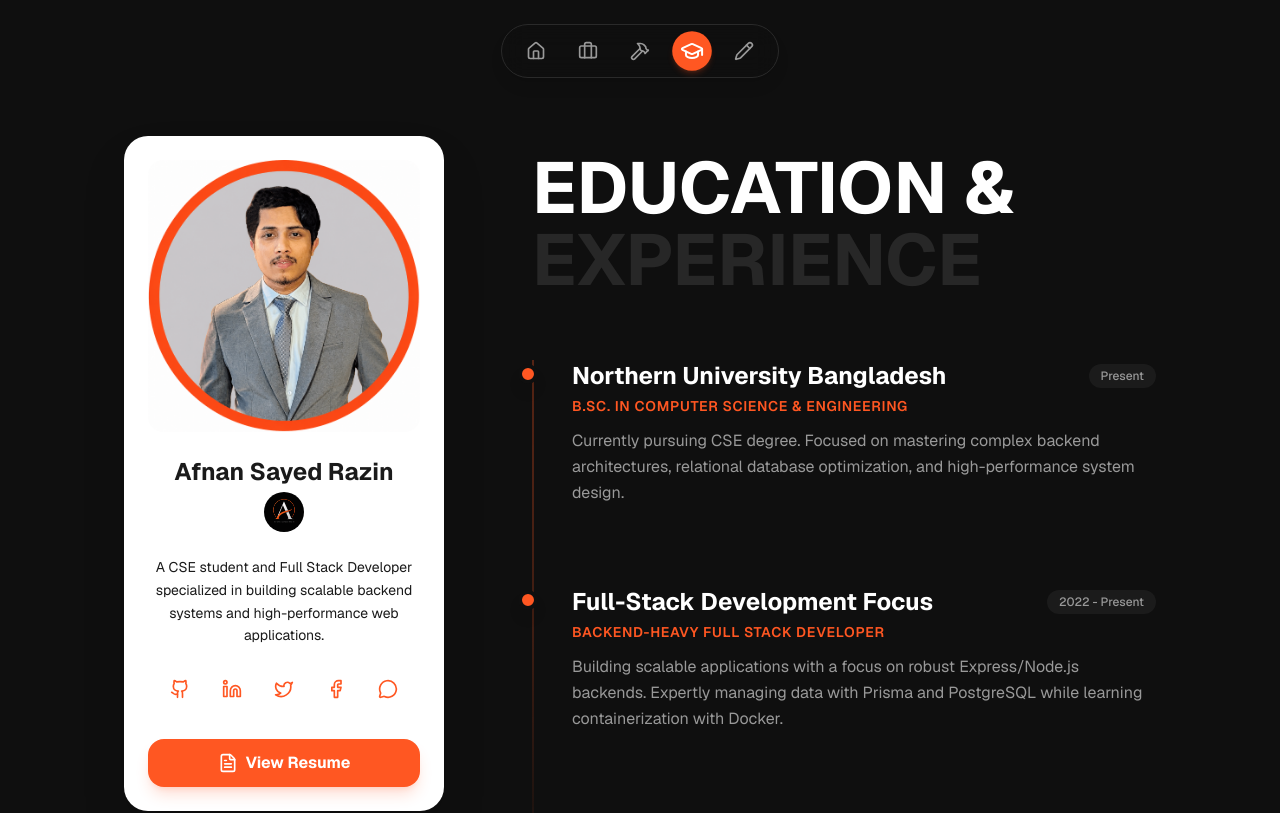
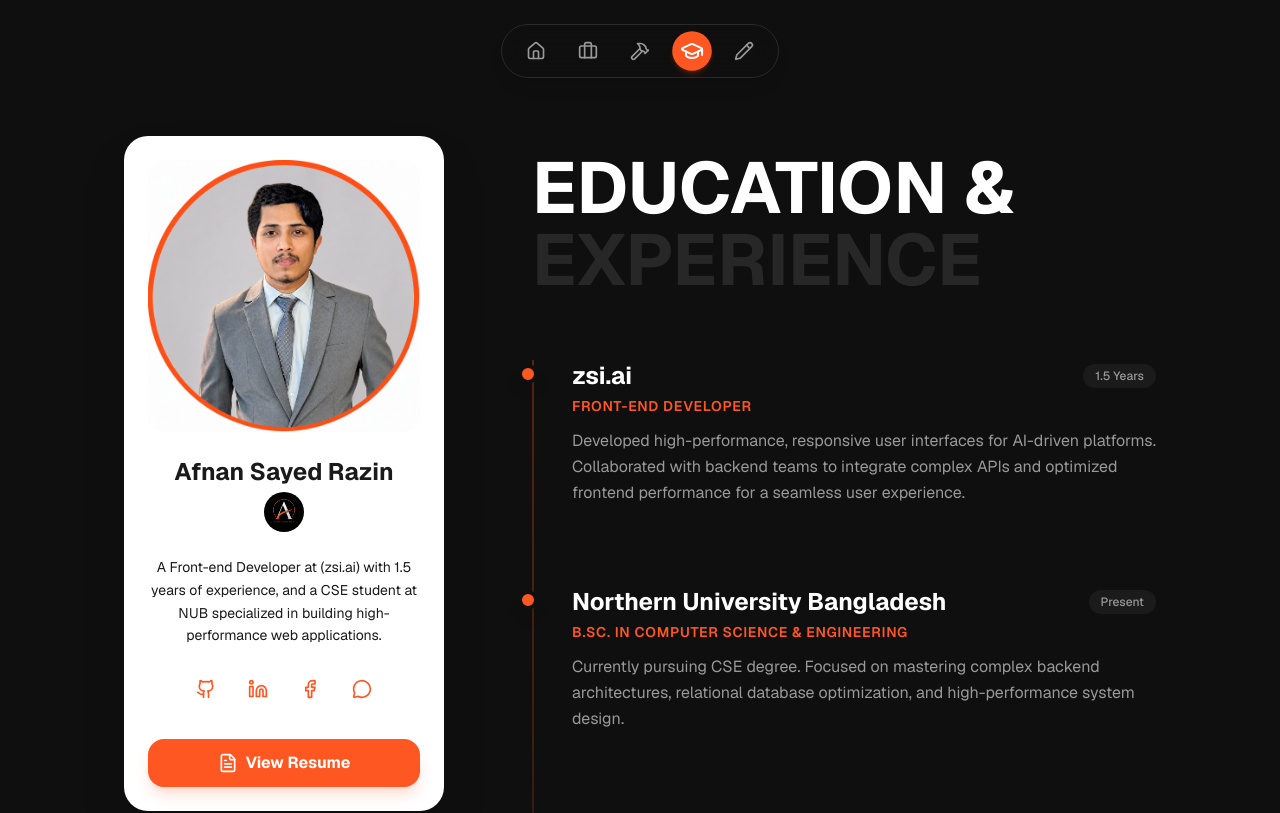
Before and after one commit to Afnansayed/portfolio, a Next.js app: page /experience in a window 1280 px wide. Shown: the top 813 px of the page. Built offline with nearby package versions, Linux system fonts and the light colour scheme.

Commit message:
chnage on experience

```diff
--- a/components/experience-section.tsx
+++ b/components/experience-section.tsx
@@ -4,6 +4,14 @@ export function ExperienceSection() {
   const experiences = [
     {
       id: 1,
+      company: 'zsi.ai',
+      role: 'Front-end Developer',
+      description:
+        'Developed high-performance, responsive user interfaces for AI-driven platforms. Collaborated with backend teams to integrate complex APIs and optimized frontend performance for a seamless user experience.',
+      period: '1.5 Years',
+    },
+    {
+      id: 2,
       company: 'Northern University Bangladesh',
       role: 'B.Sc. in Computer Science & Engineering',
       description:
@@ -11,7 +19,7 @@ export function ExperienceSection() {
       period: 'Present',
     },
     {
-      id: 2,
+      id: 3,
       company: 'Full-Stack Development Focus',
       role: 'Backend-Heavy Full Stack Developer',
       description:
@@ -19,7 +27,7 @@ export function ExperienceSection() {
       period: '2022 - Present',
     },
     {
-      id: 3,
+      id: 4,
       company: 'Diploma in Engineering',
       role: 'Computer Technology',
       description:
--- a/components/profile-card.tsx
+++ b/components/profile-card.tsx
@@ -12,7 +12,7 @@ export function ProfileCard() {
           {/* <div className="absolute inset-0 bg-primary rounded-2xl -rotate-6 opacity-20 blur-lg" /> */}
           <div className="relative  rounded-2xl overflow-hidden aspect-square">
             <Image
-              src="/my_picture2.png"
+              src="/my_picture3.png"
               alt="Afnan Sayed Razin"
               fill
               className="object-cover"
@@ -34,7 +34,7 @@ export function ProfileCard() {
 
         {/* Bio */}
         <p className="text-sm text-card-foreground text-center mb-6 leading-relaxed">
-          A CSE student and Full Stack Developer specialized in building scalable backend systems and high-performance web applications.
+          A Front-end Developer at (zsi.ai) with 1.5 years of experience, and a CSE student at NUB specialized in building high-performance web applications.
         </p>
 
         {/* Social Links */}
@@ -42,16 +42,13 @@ export function ProfileCard() {
           <a href="https://github.com/Afnansayed" target="_blank" rel="noopener noreferrer" className="p-2  rounded-lg text-primary hover:bg-primary hover:text-white transition-all">
             <Github className="w-5 h-5" />
           </a>
-          <a href="#" className="p-2  rounded-lg text-primary hover:bg-primary hover:text-white transition-all">
+          <a href="https://www.linkedin.com/in/afnan-sayed-razin" target="_blank" rel="noopener noreferrer" className="p-2  rounded-lg text-primary hover:bg-primary hover:text-white transition-all">
             <Linkedin className="w-5 h-5" />
           </a>
-          <a href="#" className="p-2  rounded-lg text-primary hover:bg-primary hover:text-white transition-all">
-            <Twitter className="w-5 h-5" />
-          </a>
-          <a href="#" className="p-2  rounded-lg text-primary hover:bg-primary hover:text-white transition-all">
+          <a href="https://www.facebook.com/zofaf.razin" target="_blank" rel="noopener noreferrer" className="p-2  rounded-lg text-primary hover:bg-primary hover:text-white transition-all">
             <Facebook className="w-5 h-5" />
           </a>
-          <a href="https://wa.me/8801234567890" target="_blank" rel="noopener noreferrer" className="p-2  rounded-lg text-primary hover:bg-primary hover:text-white transition-all">
+          <a href="https://wa.me/01864079730" target="_blank" rel="noopener noreferrer" className="p-2  rounded-lg text-primary hover:bg-primary hover:text-white transition-all">
             <MessageCircle className="w-5 h-5" />
           </a>
         </div>
```
Also changed, not shown: public/my_picture3.png (added), 1 other file (tests, documents, lock files or other folders).
